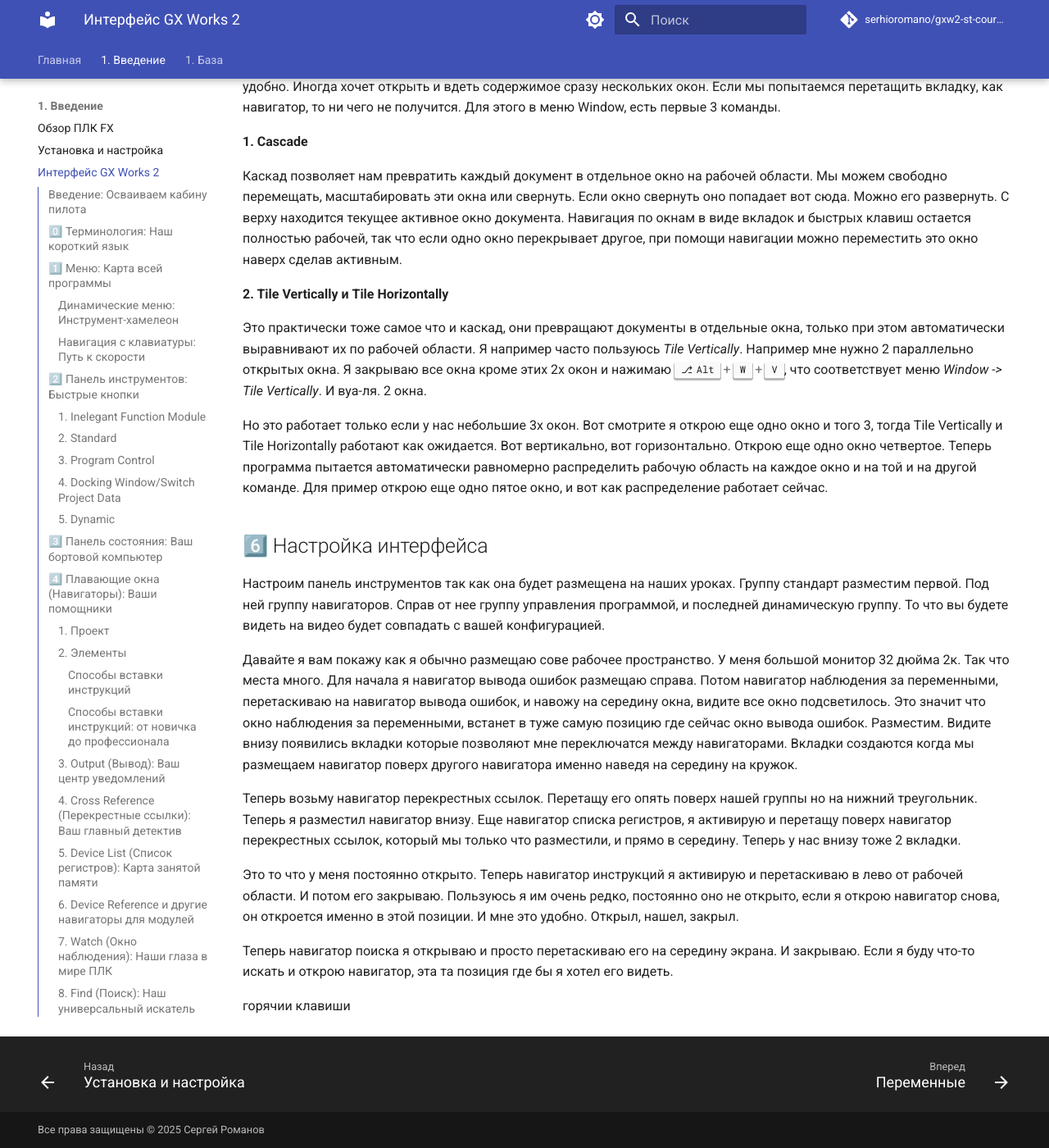
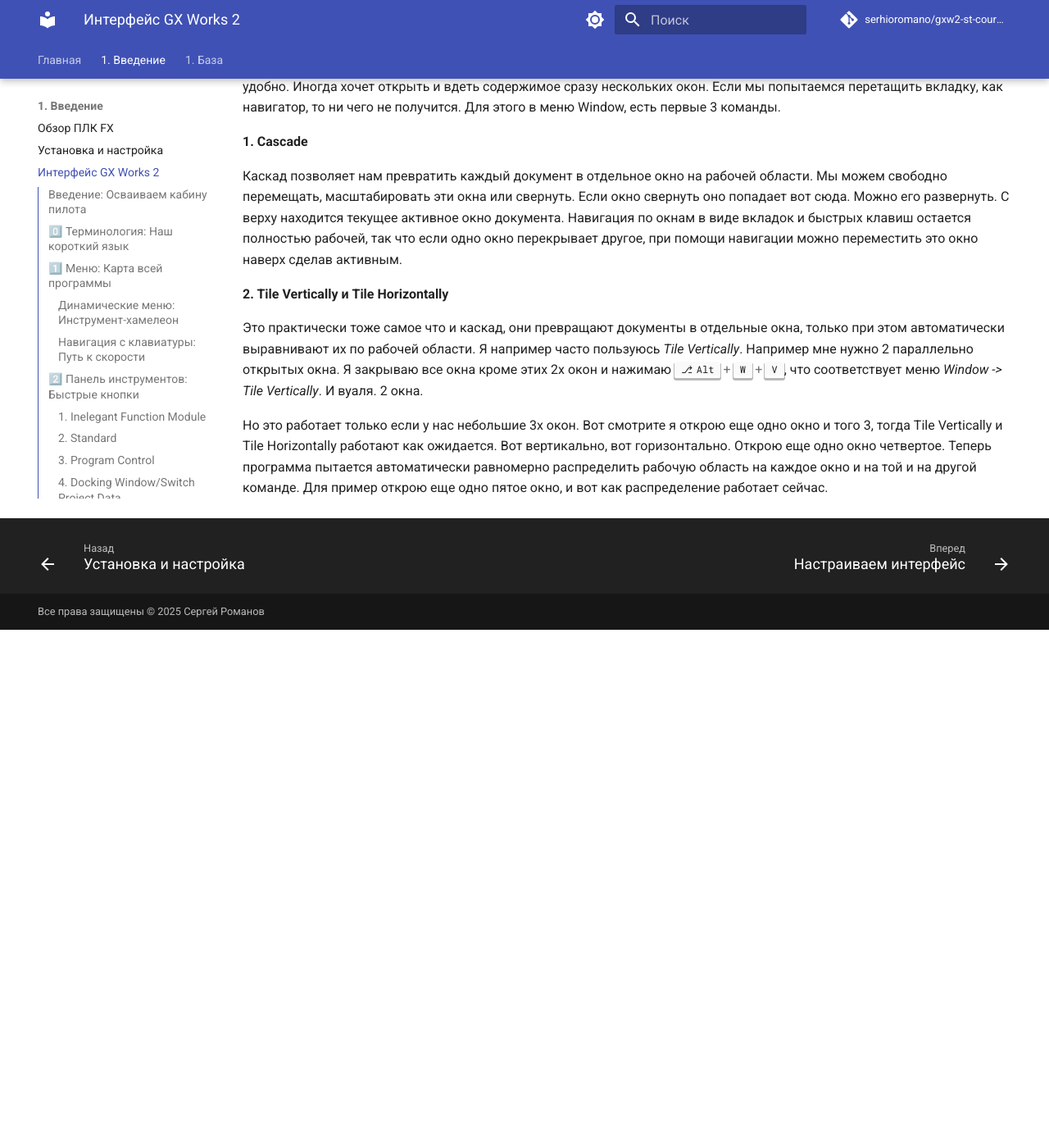
Before and after one commit to Serhioromano/gxw2-st-course, an MkDocs documentation site: the page built from docs/1-intro/gxw2-interface.md, in a window 1280 px wide and 1400 px high, scrolled down 11952 px. Shown: the whole window at 82% size. Built offline with MkDocs 1.6.1 and Material for MkDocs 9.7.7, drawn with Linux system fonts in a browser that asks for light colours; comment, search, counter and statistics services are not loaded; after the commit the page ends 12720 px from its top, so only the background shows below that.

Commit message:
хорошо

```diff
--- a/docs/1-intro/gxw2-interface.md
+++ b/docs/1-intro/gxw2-interface.md
@@ -286,20 +286,6 @@ D100 := 10;
 
 **2. Tile Vertically и Tile Horizontally**
 
-Это практически тоже самое что и каскад, они превращают документы в отдельные окна, только при этом автоматически выравнивают их по рабочей области. Я например часто пользуюсь *Tile Vertically*. Например мне нужно 2 параллельно открытых окна. Я закрываю все окна кроме этих 2х окон и нажимаю ++alt+"W"+"V"++, что соответствует меню *Window -> Tile Vertically*. И вуа-ля. 2 окна.
+Это практически тоже самое что и каскад, они превращают документы в отдельные окна, только при этом автоматически выравнивают их по рабочей области. Я например часто пользуюсь *Tile Vertically*. Например мне нужно 2 параллельно открытых окна. Я закрываю все окна кроме этих 2х окон и нажимаю ++alt+"W"+"V"++, что соответствует меню *Window -> Tile Vertically*. И вуаля. 2 окна.
 
 Но это работает только если у нас небольшие 3х окон. Вот смотрите я открою еще одно окно и того 3, тогда Tile Vertically и Tile Horizontally работают как ожидается. Вот вертикально, вот горизонтально. Открою еще одно окно четвертое. Теперь программа пытается автоматически равномерно распределить рабочую область на каждое окно и на той и на другой команде. Для пример открою еще одно пятое окно, и вот как распределение работает сейчас.
-
-## 6️⃣ Настройка интерфейса
-
-Настроим панель инструментов так как она будет размещена на наших уроках. Группу стандарт разместим первой. Под ней группу навигаторов. Справ от нее  группу управления программой, и последней динамическую группу. То что вы будете видеть на видео будет совпадать с вашей конфигурацией.
-
-Давайте я вам покажу как я обычно размещаю сове рабочее пространство. У меня большой монитор 32 дюйма 2к. Так что места много. Для начала я навигатор вывода ошибок размещаю справа. Потом навигатор наблюдения за переменными, перетаскиваю на навигатор вывода ошибок, и навожу на середину окна, видите все окно подсветилось. Это значит что окно наблюдения за переменными, встанет в туже самую позицию где сейчас окно вывода ошибок. Разместим. Видите внизу появились вкладки которые позволяют мне переключатся между навигаторами. Вкладки создаются когда мы размещаем навигатор поверх другого навигатора именно наведя на середину на кружок.
-
-Теперь возьму навигатор перекрестных ссылок. Перетащу его опять поверх нашей группы но на нижний треугольник. Теперь я разместил навигатор внизу. Еще навигатор списка регистров, я активирую и перетащу поверх навигатор перекрестных ссылок, который мы только что разместили, и прямо в середину. Теперь у нас внизу тоже 2 вкладки.
-
-Это то что у меня постоянно открыто. Теперь навигатор инструкций я активирую и перетаскиваю в лево от рабочей области. И потом его закрываю. Пользуюсь я им очень редко, постоянно оно не открыто, если я открою навигатор снова, он откроется именно в этой позиции. И мне это удобно. Открыл, нашел, закрыл.
-
-Теперь навигатор поиска я открываю и просто перетаскиваю его на середину экрана. И закрываю. Если я буду что-то искать и открою навигатор, эта та позиция где бы я хотел его видеть.
-
-горячии клавиши
--- a/mkdocs.yml
+++ b/mkdocs.yml
@@ -17,6 +17,7 @@ nav:
     - Обзор ПЛК FX: 1-intro/fx-overview.md
     - Установка и настройка: 1-intro/gxw2-install.md
     - Интерфейс GX Works 2: 1-intro/gxw2-interface.md
+    - Настраиваем интерфейс: 1-intro/gxw2-twik-ui.md
   - 1. База:
     - Переменные: 2-basic/variables.md
     - Компиляция: 2-basic/compile.md
```
Also changed, not shown: docs/1-intro/gxw2-twik-ui.md (added, +81 -0 lines), 2 other files.
